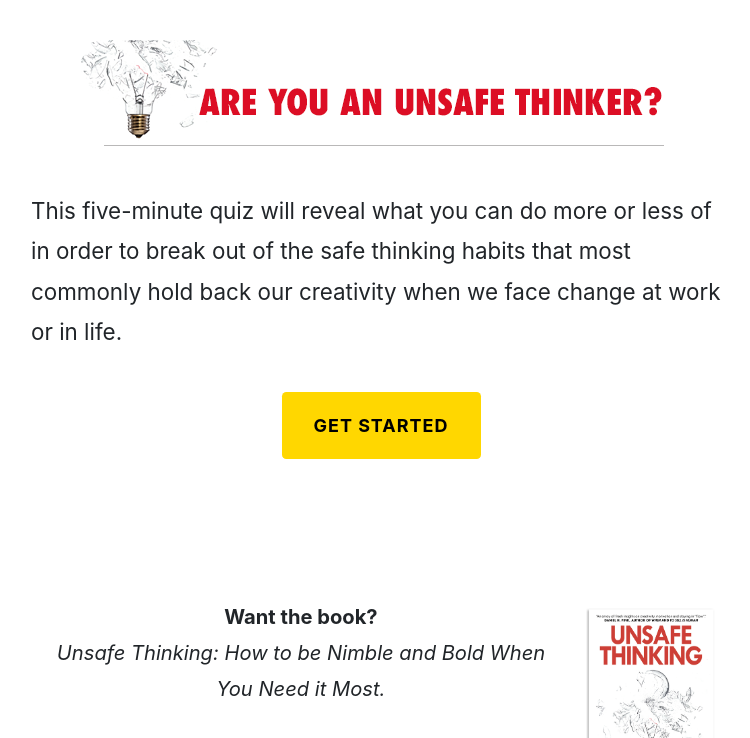
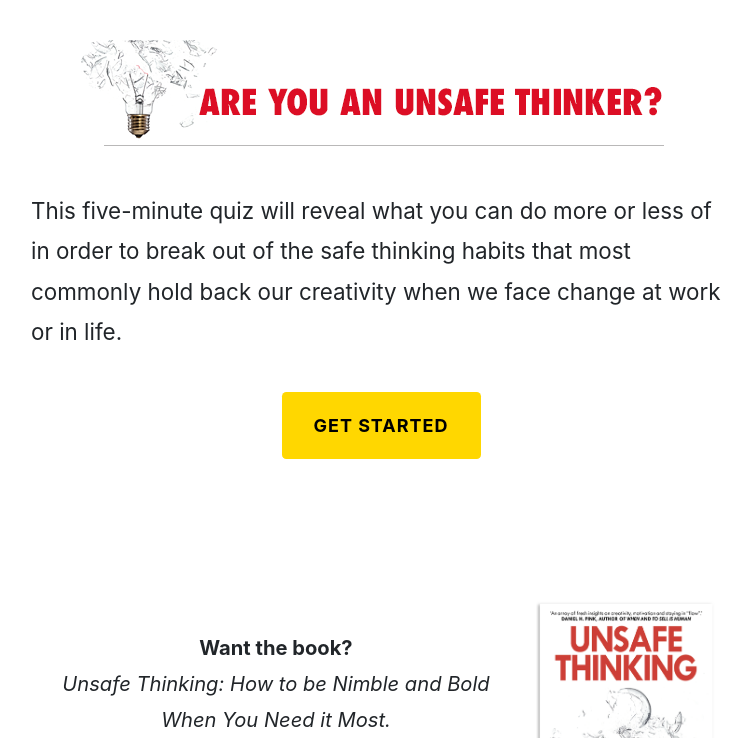
Before and after one commit to jonahsachs/unsafequizUK, a plain HTML site: page index.html in a window 1280 px wide. Shown: the top 738 px of the page, without its empty margins (259-1009 px from the left). Drawn offline with nearby package versions, Linux system fonts and the light colour scheme; a script that the page names is missing.

Commit message:
Update index.html

```diff
--- a/index.html
+++ b/index.html
@@ -38,7 +38,7 @@
                 <td><align="left"><b>Want the book?</b><br><i>Unsafe Thinking: How to be Nimble and Bold When You Need it Most.</i><br><br>
                     <a href="https://www.penguin.co.uk/books/1114639/unsafe-thinking-how-to-be-creative-and-bold-when-you-need-it-most/"><img src="img/amazon.png" width="160"></a>
                 </td>
-                <td><a href="https://www.penguin.co.uk/books/1114639/unsafe-thinking-how-to-be-creative-and-bold-when-you-need-it-most/"><img src="img/unsafeThinking.png" width="130"></a></td>
+                <td><a href="https://www.penguin.co.uk/books/1114639/unsafe-thinking-how-to-be-creative-and-bold-when-you-need-it-most/"><img src="img/unsafeThinking.png" width="180"></a></td>
             </tr>
         </table>
 
```
